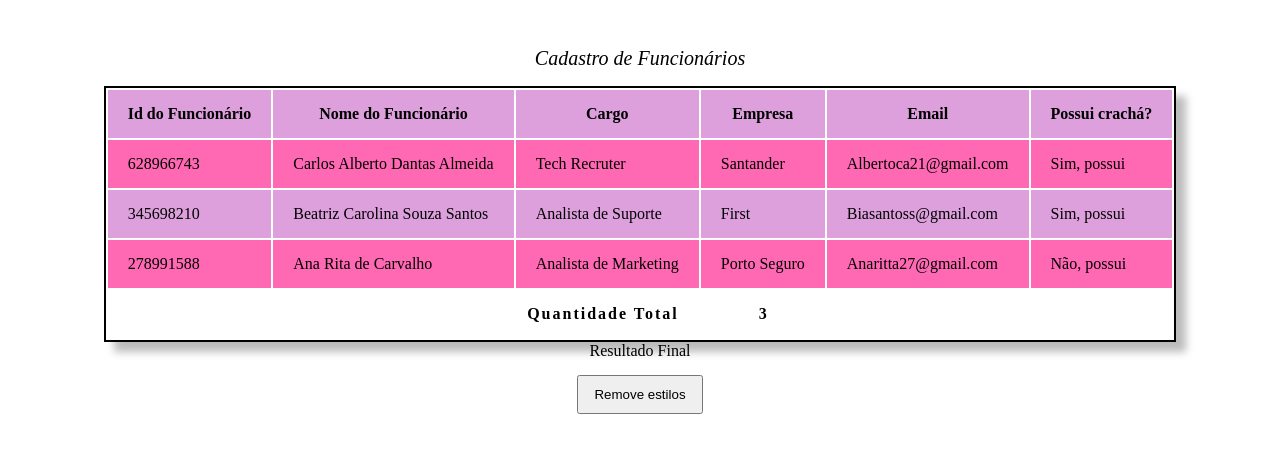
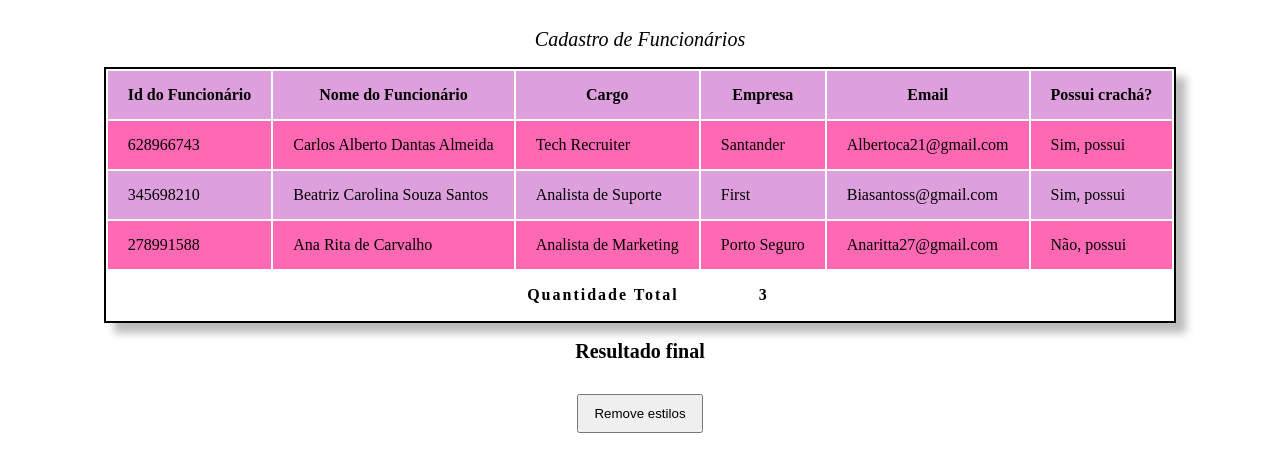
Before and after one commit to HelenCristina19/Tabela_de_Cadastros, a plain HTML site: page index.html in a window 1280 px wide. Shown: the part 241-712 px from the top of the page. Drawn offline with Linux system fonts and the light colour scheme.

Commit message:
Alterações no style e index

```diff
--- a/style.css
+++ b/css/style.css
@@ -62,3 +62,8 @@ button {
     padding: 10px 15px;
     margin: 15px
 }
+
+.subtitle-page{
+    margin-bottom: 1rem;
+    font-size: 15pt;
+}
--- a/index.html
+++ b/index.html
@@ -4,7 +4,7 @@
     <meta charset="UTF-8">
     <meta http-equiv="X-UA-Compatible" content="IE=edge">
     <meta name="viewport" content="width=device-width, initial-scale=1.0">
-    <link rel="stylesheet" href="style.css" id="linkEstilos">
+    <link rel="stylesheet" href="./css/style.css" id="linkEstilos">
     <title>Tabela</title>
 
 </head>
@@ -28,7 +28,7 @@
         <tr>
             <td>628966743</td>
             <td>Carlos Alberto Dantas Almeida</td>
-            <td>Tech Recruter</td>
+            <td>Tech Recruiter</td>
             <td>Santander</td>
             <td>Albertoca21@gmail.com</td>
             <td>Sim, possui</td>
@@ -57,7 +57,9 @@
         </tr>
        </tfoot>
     </table>
-    <caption>Resultado Final</caption>
+    <div>
+        <h2 class="subtitle-page">Resultado final</h2>
+    </div>
 
     <button type="button" id="botaoEstilo">Remove estilos</button>
     <script>
```
